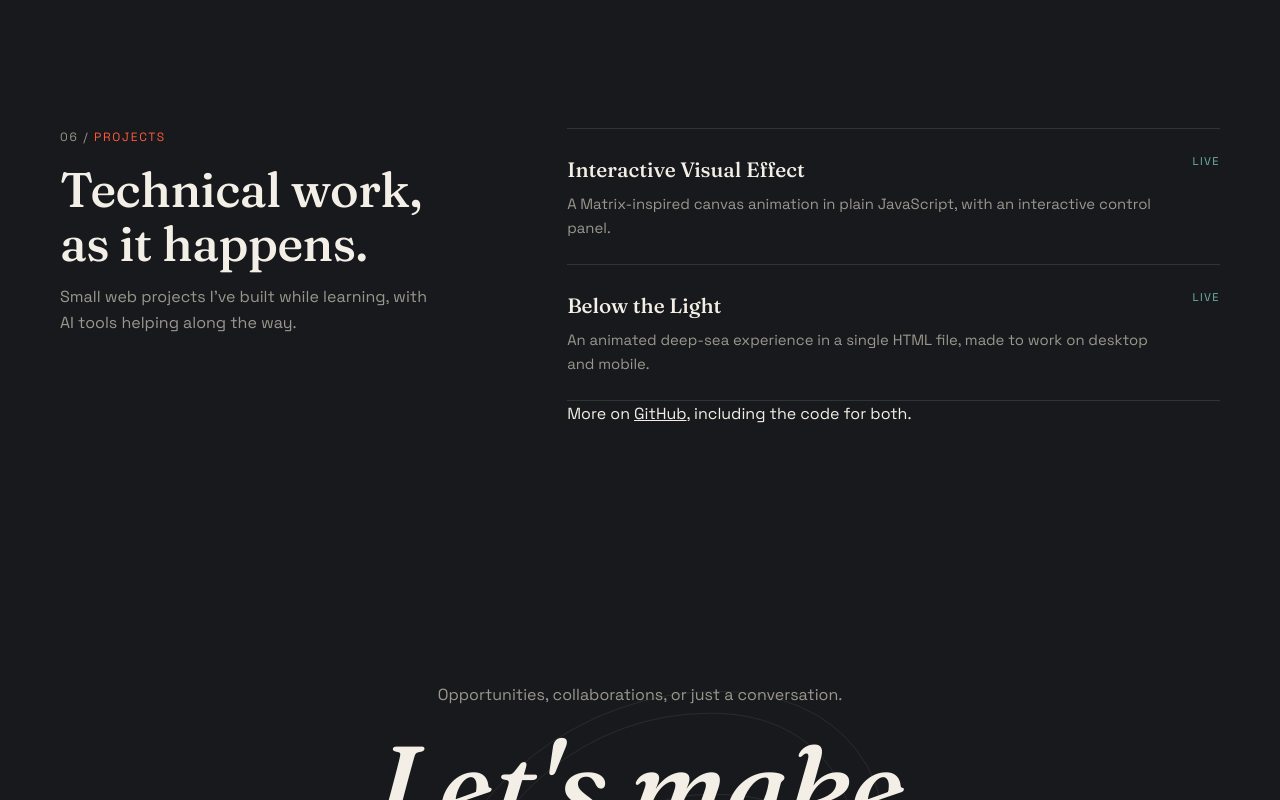
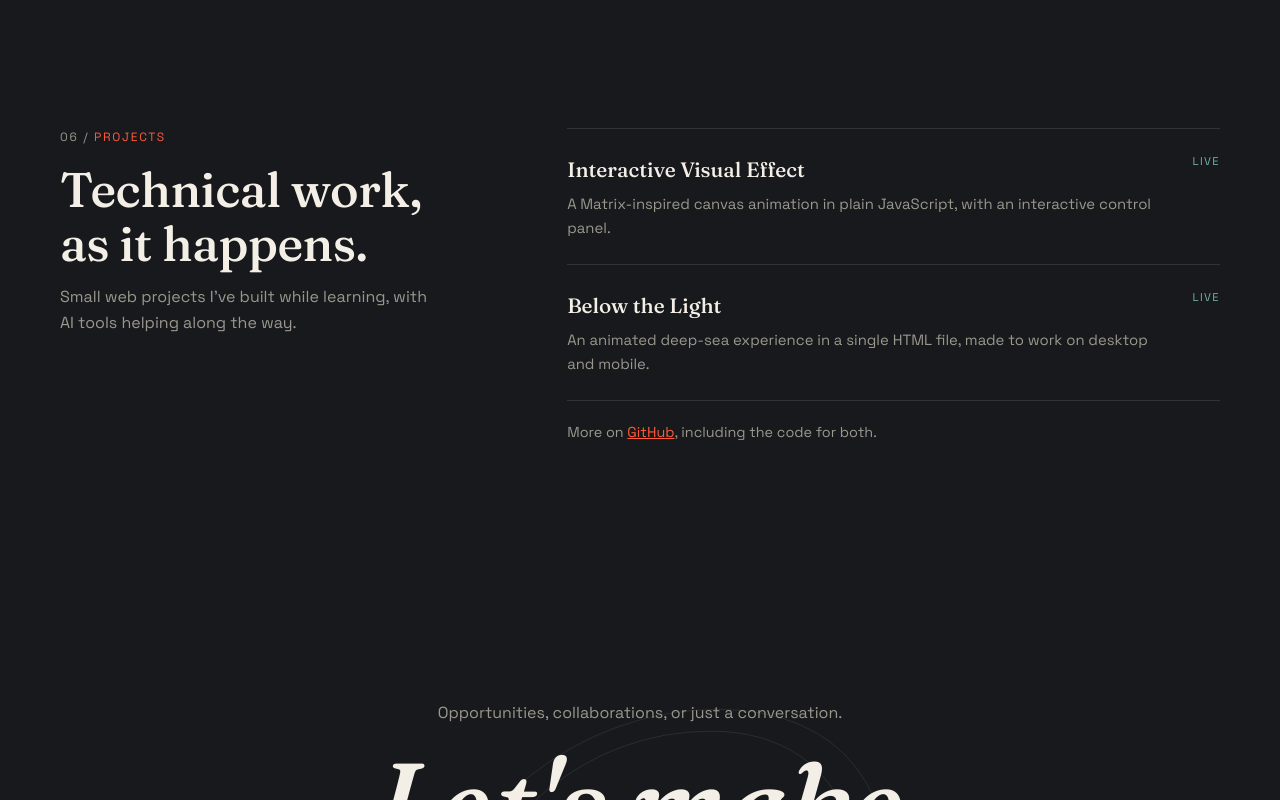
Before and after one commit to Dahamu/Dahamu.github.io, a plain HTML site: page index.html in a window 1280 px wide. Shown: the part 6811-7611 px from the top of the page. Drawn offline with Linux system fonts and the light colour scheme.

Commit message:
Enhance project card styles with project-more section
Added styles for project-more section and links.

```diff
--- a/style.css
+++ b/style.css
@@ -424,6 +424,8 @@ main { counter-reset: sec; }
 .project-card h3 { font-family: var(--font-display); font-weight: 500; font-size: 1.3rem; transition: color 0.2s ease; }
 .project-card:hover h3 { color: var(--accent); }
 .project-card p { color: var(--fg-dim); font-size: 0.93rem; grid-column: 1; }
+.project-more { padding: 20px 0 0; color: var(--fg-dim); font-size: 0.9rem; }
+.project-more a { color: var(--accent); }
 .project-card .status { font-size: 0.7rem; letter-spacing: 0.12em; text-transform: uppercase; color: var(--teal-text); }
 
 /* SECTION MARKS: one oversized, faint glyph per section, tied to its topic.
```
